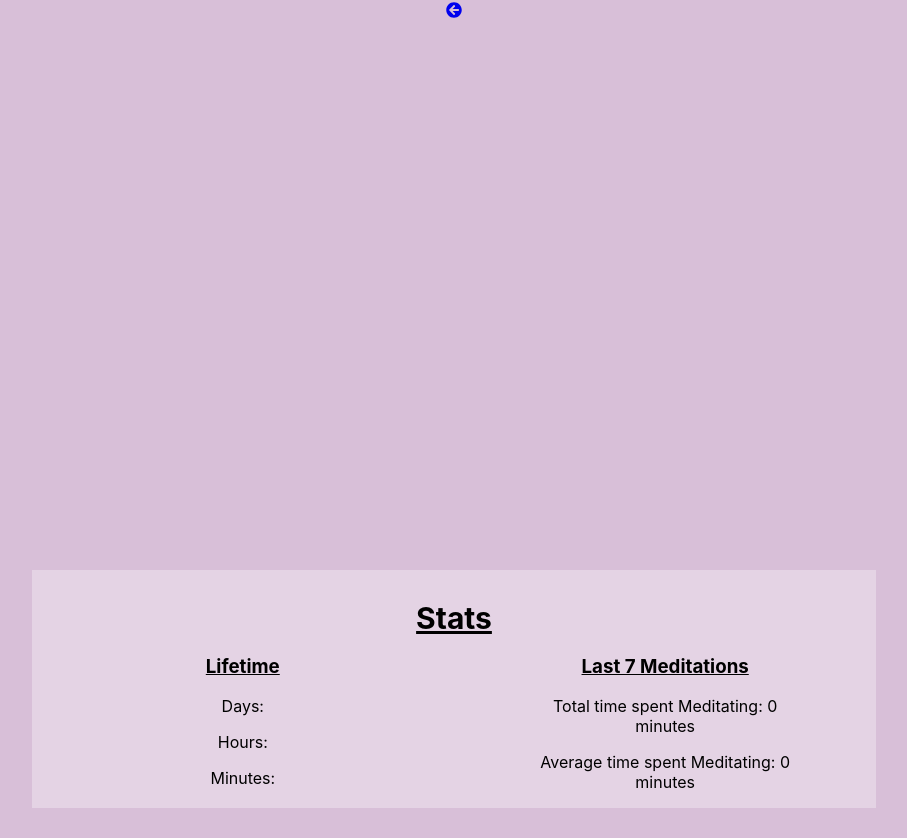
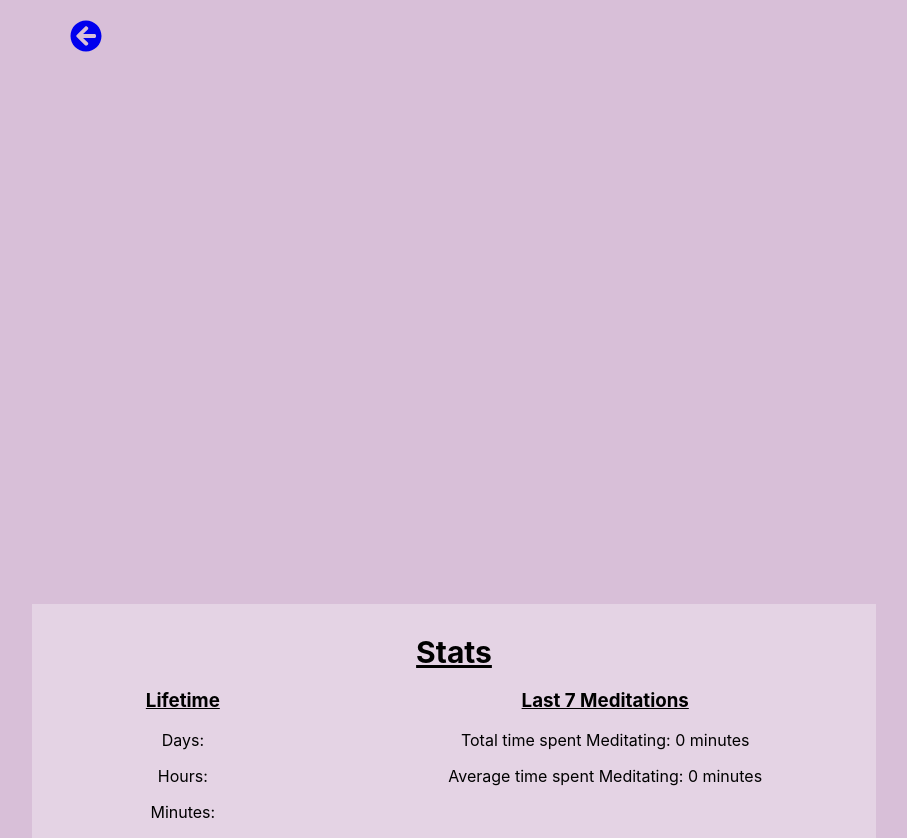
Before and after one commit to snazzyj/OmZone, a React (Create React App) app: page /profile/1 in a window 1280 px wide. Shown: the whole page, without its empty margins (186-1093 px from the left). Before the commit the page ends 808 px from the top, so only its background shows below. Built offline with nearby package versions, Linux system fonts and the light colour scheme; what uifx would draw is missing.

Commit message:
removed unused code

```diff
--- a/src/profile/profile.css
+++ b/src/profile/profile.css
@@ -1,3 +1,22 @@
+/* Profile Nav */
+.profileNav {
+    width: 60%;
+    margin-right: auto;
+    margin-left: auto;
+    text-align: left;
+    margin-top: 20px;
+}
+
+.profileNav > a > span{
+    font-size: 24px;
+    padding-left: 5px;
+}
+
+.profileNav > a:hover {
+    color: black;
+}
+
+/* Main Container for Profile  */
 .profile {
     width: 66%;
     margin-left: auto;
@@ -5,7 +24,9 @@
     color: black;
 }
 
+/* Stats styling */
 .stats {
+    width: 100%;
     color: rgb(0, 0, 0) ;
     margin-top: 50px;
     display: flex;
@@ -27,9 +48,9 @@
 }
 
 .lifetime, .lastentries {
-    width: 33%;
     margin-left: auto;
     margin-right: auto;
+    padding: 0 10px;
 }
 
 @media only screen and (max-width: 730px) {
--- a/src/profile/profile.js
+++ b/src/profile/profile.js
@@ -65,18 +65,16 @@ class Profile extends Component {
 
         return (
             <Fragment>
-                <div className="nav fadeIn">
+                <div className="profileNav fadeIn">
                 <Link to='/' onMouseEnter={this.showText} onMouseLeave={this.hideText}>
-                        <FontAwesomeIcon icon={faArrowCircleLeft} size='1x'/>
+                        <FontAwesomeIcon icon={faArrowCircleLeft} size='2x'/>
                         <span>
                         {this.state.urlName}
                         </span>
                     </Link>
                 </div>
                 <section className="profile  fadeIn">
-                    <div>
                         <BarGraph />
-                    </div>
                     <section className="stats">
                         <h1>Stats</h1>
                         <div className="lifetime">
```
